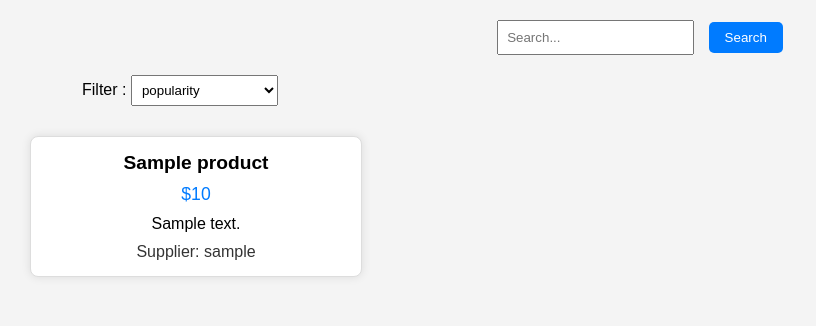
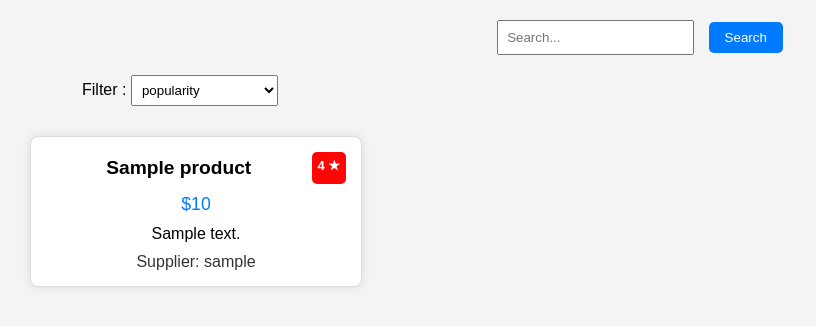
Before and after one commit to SACHINK51/pyproject, a Flask app: template templates/customer.html in a window 1280 px wide. Shown: the part 135-461 px from the top of the page, without its empty margins (0-816 px from the left). Run offline with Flask 3, Linux system fonts and the light colour scheme; a user stored in the database is signed in; tables that the repository leaves empty or names only in its code hold one stand-in row (values such as "Sample post"); the template is opened without the code that fills it: most values are stand-ins (such as "Sample title", 1, 10 or a date in 2020).

Commit message:
rating styling

```diff
--- a/templates/customer.html
+++ b/templates/customer.html
@@ -42,6 +42,21 @@
             font-size: 1.2em;
             font-weight: bold;
             margin-bottom: 10px;
+            display: flex;
+            justify-content: space-between;
+        }
+
+        .product-name-span{
+            padding: 5px;
+            flex-grow: 1;
+        }
+
+        .product-rating{
+            background-color: #ff0606;
+            padding: 6px;
+            color: #fff;
+            border-radius: 5px;
+            font-size: small;
         }
 
         .product-price {
@@ -134,7 +149,7 @@
     <div class="product-container">
         {% for product in products %}
             <div class="product-card">
-                <div class="product-name">{{ product['ProductName'] }}</div>
+                <div class="product-name"><span class="product-name-span">{{ product['ProductName'] }}</span> <span class="product-rating">{{ product['Rating'] }} ★</span></div>
                 <div class="product-price">${{ product['Price'] }}</div>
                 <div class="product-description">{{ product['ProductDescription'] }}</div>
                 <div class="user-name">Supplier: {{ product['userName'] }}</div>
```
